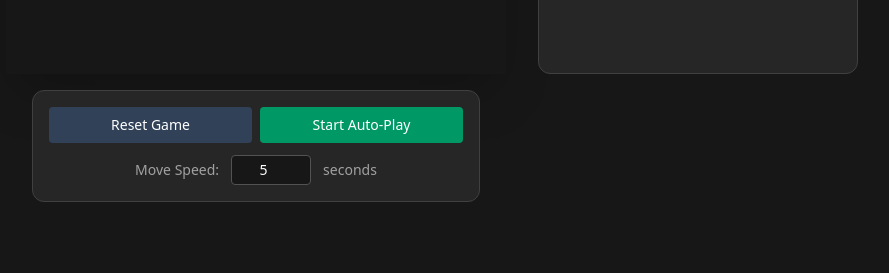
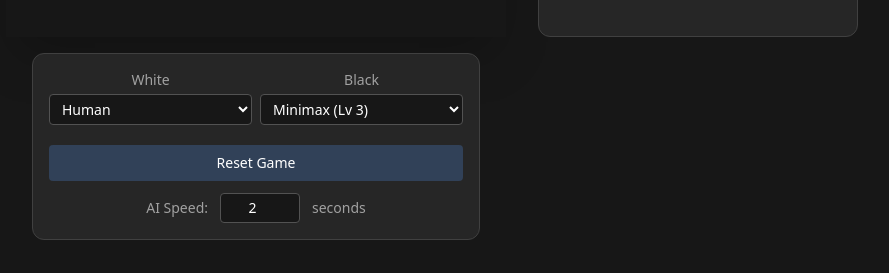
Before and after one commit to gvvvinay/Chess-AI, a React (Vite) app: page / in a window 1280 px wide. Shown: the part 574-847 px from the top of the page, without its empty margins (208-1097 px from the left). Built offline with nearby package versions, Linux system fonts and the light colour scheme.

Commit message:
Implement AI vs AI with configurable agents

```diff
--- a/src/components/Game.tsx
+++ b/src/components/Game.tsx
@@ -1,61 +1,81 @@
 import { useState, useEffect, useCallback } from 'react';
 import { Chess } from 'chess.js';
 import { Chessboard } from 'react-chessboard';
-import { getBestMove } from '../engine/engine';
+import { getRandomMove, getBestMove } from '../engine/engine';
+
+type PlayerType = 'human' | 'random' | 'minimax-1' | 'minimax-2' | 'minimax-3';
 
 export default function Game() {
     const [game, setGame] = useState(new Chess());
     const [status, setStatus] = useState('');
     const [isThinking, setIsThinking] = useState(false);
-    const [isAutoPlay, setIsAutoPlay] = useState(false);
-    const [autoPlayIntervalSeconds, setAutoPlayIntervalSeconds] = useState(5);
+    const [autoPlayIntervalSeconds, setAutoPlayIntervalSeconds] = useState(2); // Default faster for AI vs AI
     const [history, setHistory] = useState<string[]>([]);
+
+    // Player Configuration
+    const [whitePlayer, setWhitePlayer] = useState<PlayerType>('human');
+    const [blackPlayer, setBlackPlayer] = useState<PlayerType>('minimax-3');
 
     // Update status check
     useEffect(() => {
         if (game.isGameOver()) {
             setIsThinking(false);
-            setIsAutoPlay(false); // Stop auto-play on game over
-            if (game.isCheckmate()) setStatus('Checkmate!');
+            if (game.isCheckmate()) {
+                const winner = game.turn() === 'w' ? 'Black' : 'White';
+                const winnerType = game.turn() === 'w' ? blackPlayer : whitePlayer;
+                const winnerName = winnerType === 'human' ? winner : `${winner} (${winnerType})`;
+                setStatus(`Checkmate! ${winnerName} wins!`);
+            }
             else if (game.isDraw()) setStatus('Draw!');
             else setStatus('Game Over!');
         } else {
             setStatus('');
         }
-    }, [game]);
+    }, [game, whitePlayer, blackPlayer]);
 
-    // AI & Auto-Play Effect
+    // Game Loop Effect
     useEffect(() => {
         if (game.isGameOver()) return;
 
-        // Check if we should trigger AI
-        // 1. Auto-Play is ON
-        // 2. OR it is AI's turn (Black) and Auto-Play is OFF
-        const shouldTriggerAI = isAutoPlay || game.turn() === 'b';
+        const turn = game.turn();
+        const currentPlayerType = turn === 'w' ? whitePlayer : blackPlayer;
 
-        if (!shouldTriggerAI) return;
-
-        // Visual feedback
+        // Visual feedback if it's AI's turn
+        if (currentPlayerType !== 'human') {
             setIsThinking(true);
 
-        const delay = isAutoPlay ? autoPlayIntervalSeconds * 1000 : 500; // 500ms delay for normal AI to feel natural
+            // Determine delay: fast if it's AI vs AI (AutoPlay usually not needed explicitly if we just have a "Start Match" button,
+            // but let's keep AutoPlay concept as "Run AI Loop").
+            // Actually, simpler: Always run if it's AI turn.
+            // BUT we want to pause if user wants to.
+            // Let's use `isAutoPlay` as a "System Active" toggle if BOTH are AI?
+            // OR just run automatically if it's AI turn?
+            // Let's stick to: If AI turn, run.
+
+            const delay = autoPlayIntervalSeconds * 1000;
 
             const timer = setTimeout(() => {
-            // Need to wrap in function to avoid using stale state if effect re-runs?
-            // Actually, because [game] is in dependency array, this effect runs FRESH on every game update.
-            // So 'game' here is always current.
+                const gameCopy = new Chess(game.fen());
+                let move = null;
 
-            const gameCopy = new Chess(game.fen());
+                switch (currentPlayerType) {
+                    case 'random':
+                        move = getRandomMove(gameCopy);
+                        break;
+                    case 'minimax-1':
+                        move = getBestMove(gameCopy, 1);
+                        break;
+                    case 'minimax-2':
+                        move = getBestMove(gameCopy, 2);
+                        break;
+                    case 'minimax-3':
+                        move = getBestMove(gameCopy, 3);
+                        break;
+                }
 
-            // Calculate best move
-            const bestMove = getBestMove(gameCopy);
-
-            if (bestMove) {
-                const result = gameCopy.move(bestMove);
+                if (move) {
+                    const result = gameCopy.move(move);
                     setGame(gameCopy);
-
-                // IMPORTANT: Use functional update for history to ensure we don't have stale closure issues
-                // although [game] dependency implies history matches this render cycle.
                     setHistory(prev => [...prev, result.san]);
                 }
 
@@ -63,7 +83,10 @@ export default function Game() {
             }, delay);
 
             return () => clearTimeout(timer);
-    }, [game, isAutoPlay, autoPlayIntervalSeconds]);
+        } else {
+            setIsThinking(false);
+        }
+    }, [game, whitePlayer, blackPlayer, autoPlayIntervalSeconds]);
 
     const makeAMove = useCallback((move: any) => {
         try {
@@ -78,9 +101,11 @@ export default function Game() {
     }, [game]);
 
     function onDrop(sourceSquare: string, targetSquare: string) {
-        // Prevent moving if thinking or auto-playing
-        // Also prevent moving if it's not White's turn (unless we want to allow playing both sides? assuming AI plays Black)
-        if (isThinking || isAutoPlay || game.turn() !== 'w') return false;
+        // Only allow move if it is Human's turn
+        const turn = game.turn();
+        const currentPlayerType = turn === 'w' ? whitePlayer : blackPlayer;
+
+        if (currentPlayerType !== 'human') return false;
 
         const move = makeAMove({
             from: sourceSquare,
@@ -90,7 +115,6 @@ export default function Game() {
 
         if (move === null) return false;
 
-        // AI will be triggered by useEffect when game state updates
         return true;
     }
 
@@ -123,36 +147,58 @@ export default function Game() {
 
                 {isThinking && !status && (
                     <div className="text-violet-400 font-mono text-sm animate-pulse w-full text-center">
-                        {isAutoPlay ? `Auto-playing (every ${autoPlayIntervalSeconds}s)...` : 'AI is thinking...'}
+                        AI is thinking...
                     </div>
                 )}
 
                 <div className="flex flex-col gap-3 w-full max-w-md items-center bg-neutral-800 p-4 rounded-xl border border-neutral-700">
-                    <div className="flex gap-2 w-full justify-center">
+                    {/* Player Configuration */}
+                    <div className="flex w-full gap-2 justify-between text-sm">
+                        <div className="flex flex-col gap-1 w-1/2">
+                            <label className="text-neutral-400 font-medium">White</label>
+                            <select
+                                value={whitePlayer}
+                                onChange={(e) => setWhitePlayer(e.target.value as PlayerType)}
+                                className="bg-neutral-900 border border-neutral-600 rounded px-2 py-1 text-white focus:outline-none focus:border-violet-500"
+                            >
+                                <option value="human">Human</option>
+                                <option value="random">Random</option>
+                                <option value="minimax-1">Minimax (Lv 1)</option>
+                                <option value="minimax-2">Minimax (Lv 2)</option>
+                                <option value="minimax-3">Minimax (Lv 3)</option>
+                            </select>
+                        </div>
+                        <div className="flex flex-col gap-1 w-1/2">
+                            <label className="text-neutral-400 font-medium">Black</label>
+                            <select
+                                value={blackPlayer}
+                                onChange={(e) => setBlackPlayer(e.target.value as PlayerType)}
+                                className="bg-neutral-900 border border-neutral-600 rounded px-2 py-1 text-white focus:outline-none focus:border-violet-500"
+                            >
+                                <option value="human">Human</option>
+                                <option value="random">Random</option>
+                                <option value="minimax-1">Minimax (Lv 1)</option>
+                                <option value="minimax-2">Minimax (Lv 2)</option>
+                                <option value="minimax-3">Minimax (Lv 3)</option>
+                            </select>
+                        </div>
+                    </div>
+
+                    <div className="flex gap-2 w-full justify-center mt-2">
                         <button
                             onClick={() => {
                                 setGame(new Chess());
                                 setHistory([]);
-                                setIsAutoPlay(false);
                                 setIsThinking(false);
                             }}
                             className="px-4 py-2 bg-slate-700 hover:bg-slate-600 rounded text-sm font-medium transition-colors flex-1"
                         >
                             Reset Game
                         </button>
-                        <button
-                            onClick={() => setIsAutoPlay(!isAutoPlay)}
-                            className={`px-4 py-2 rounded text-sm font-medium transition-colors flex-1 ${isAutoPlay
-                                ? 'bg-amber-600 hover:bg-amber-700 text-white'
-                                : 'bg-emerald-600 hover:bg-emerald-700 text-white'
-                                }`}
-                        >
-                            {isAutoPlay ? 'Stop Auto-Play' : 'Start Auto-Play'}
-                        </button>
                     </div>
 
                     <div className="flex items-center gap-3 w-full justify-center text-sm text-neutral-400">
-                        <label htmlFor="speed">Move Speed:</label>
+                        <label htmlFor="speed">AI Speed:</label>
                         <input
                             id="speed"
                             type="number"
--- a/src/engine/engine.ts
+++ b/src/engine/engine.ts
@@ -2,19 +2,15 @@ import { Chess } from 'chess.js';
 
 // Piece values
 const PIECE_VALUES: Record<string, number> = {
-    p: 10,
-    n: 30,
-    b: 30,
-    r: 50,
-    q: 90,
-    k: 900,
+    p: 1,
+    n: 3,
+    b: 3,
+    r: 5,
+    q: 9,
+    k: 0,
 };
 
-// Evaluate board from the perspective of the player currently moving
-// Positive score -> Good for current turn player
-// However, standard minimax usually evaluates for White.
-// Let's stick to: Positive = White advantage, Negative = Black advantage.
-const evaluateBoard = (game: Chess): number => {
+function evaluateBoard(game: Chess): number {
     let totalEvaluation = 0;
     const board = game.board();
 
@@ -22,22 +18,21 @@ const evaluateBoard = (game: Chess): number => {
         for (let col = 0; col < 8; col++) {
             const piece = board[row][col];
             if (piece) {
-                const value = PIECE_VALUES[piece.type] || 0;
+                const value = PIECE_VALUES[piece.type];
                 totalEvaluation += piece.color === 'w' ? value : -value;
             }
         }
     }
     return totalEvaluation;
-};
+}
 
-// Minimax with Alpha-Beta Pruning
-const minimax = (
+function minimax(
     game: Chess,
     depth: number,
     alpha: number,
     beta: number,
-    isMaximizingPlayer: boolean // True = White, False = Black
-): number => {
+    isMaximizingPlayer: boolean
+): number {
     if (depth === 0 || game.isGameOver()) {
         return evaluateBoard(game);
     }
@@ -48,10 +43,10 @@ const minimax = (
         let maxEval = -Infinity;
         for (const move of moves) {
             game.move(move);
-            const evalScore = minimax(game, depth - 1, alpha, beta, false);
+            const evalValue = minimax(game, depth - 1, alpha, beta, false);
             game.undo();
-            maxEval = Math.max(maxEval, evalScore);
-            alpha = Math.max(alpha, evalScore);
+            maxEval = Math.max(maxEval, evalValue);
+            alpha = Math.max(alpha, evalValue);
             if (beta <= alpha) break;
         }
         return maxEval;
@@ -59,36 +54,45 @@ const minimax = (
         let minEval = Infinity;
         for (const move of moves) {
             game.move(move);
-            const evalScore = minimax(game, depth - 1, alpha, beta, true);
+            const evalValue = minimax(game, depth - 1, alpha, beta, true);
             game.undo();
-            minEval = Math.min(minEval, evalScore);
-            beta = Math.min(beta, evalScore);
+            minEval = Math.min(minEval, evalValue);
+            beta = Math.min(beta, evalValue);
             if (beta <= alpha) break;
         }
         return minEval;
     }
-};
+}
 
-export const getBestMove = (game: Chess): string | null => {
+export function getRandomMove(game: Chess): string | null {
+    const moves = game.moves();
+    if (moves.length === 0) return null;
+    return moves[Math.floor(Math.random() * moves.length)];
+}
+
+export function getBestMove(game: Chess, depth: number = 3): string | null {
     const moves = game.moves();
     if (moves.length === 0) return null;
 
-    let bestMove: string | null = null;
+    let bestMove = null;
     let bestValue = game.turn() === 'w' ? -Infinity : Infinity;
-    const isMaximizing = game.turn() === 'w';
 
-    // Randomize order to add variety if scores are equal
+    // Randomize moves to avoid deterministic play in equal positions
     moves.sort(() => Math.random() - 0.5);
-
-    // Iterative deepening or just fixed depth? Fixed depth 3 is safe for JS.
-    const DEPTH = 3;
 
     for (const move of moves) {
         game.move(move);
-        const boardValue = minimax(game, DEPTH - 1, -Infinity, Infinity, !isMaximizing);
+        // Turn has switched
+        const boardValue = minimax(
+            game,
+            depth - 1,
+            -Infinity,
+            Infinity,
+            game.turn() === 'w'
+        );
         game.undo();
 
-        if (isMaximizing) {
+        if (game.turn() === 'w') {
             if (boardValue > bestValue) {
                 bestValue = boardValue;
                 bestMove = move;
@@ -102,4 +106,4 @@ export const getBestMove = (game: Chess): string | null => {
     }
 
     return bestMove || moves[0];
-};
+}
```
Lines whose indentation alone changed are shown as unchanged.
